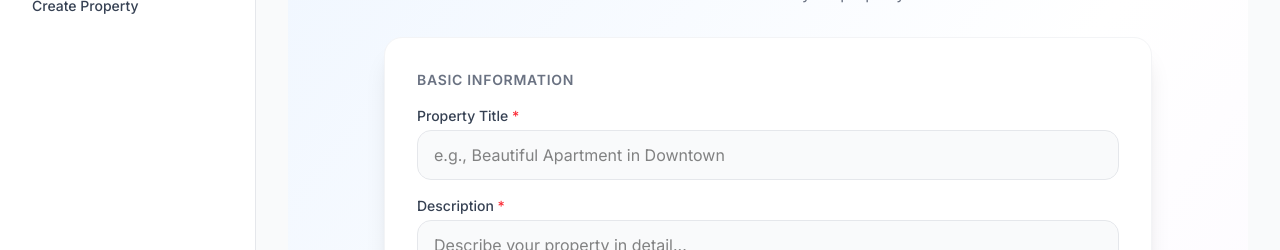
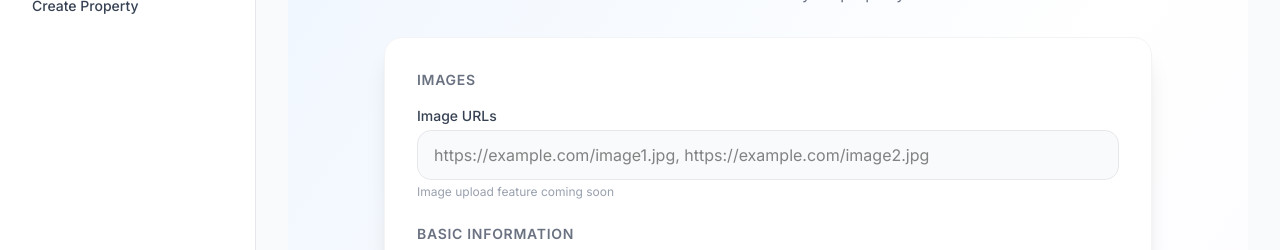
Before and after one commit to EmonMridha/Level-02-Assignment-05, a Next.js app: page /landlord-dashboard/properties/create in a window 1280 px wide. Shown: the part 260-510 px from the top of the page. Built offline with nearby package versions, Linux system fonts and the light colour scheme; no server answers.

Commit message:
added toast in the create property page

```diff
--- a/app/(dashboardGroup)/landlord-dashboard/_actions/createPropertyAction.ts
+++ b/app/(dashboardGroup)/landlord-dashboard/_actions/createPropertyAction.ts
@@ -1,7 +1,6 @@
 'use server'
 
 import { revalidatePath } from 'next/cache'
-import { redirect } from 'next/navigation'
 import { createProperty } from '@/lib/services/propertyService'
 import { z } from 'zod'
 
@@ -35,7 +34,6 @@ const propertySchema = z.object({
 })
 
 export async function createPropertyAction(formData: FormData) {
-    // Extract data from formData FIRST
     const rawData = {
         title: formData.get('title') as string,
         description: formData.get('description') as string,
@@ -50,13 +48,9 @@ export async function createPropertyAction(formData: FormData) {
         categoryId: formData.get('categoryId') as string,
     }
 
-    console.log("📦 Raw form data:", rawData);
-
-    // Validate
     try {
         const validatedData = propertySchema.parse(rawData)
 
-        // Send with isAvailable (backend will ignore it if not needed)
         const backendData = {
             title: validatedData.title,
             description: validatedData.description,
@@ -67,14 +61,27 @@ export async function createPropertyAction(formData: FormData) {
             bathrooms: validatedData.bathrooms,
             amenities: validatedData.amenities,
             categoryId: validatedData.categoryId,
-            isAvailable: true, // Add this to match the type
+            isAvailable: true,
         }
         await createProperty(backendData)
 
         revalidatePath('/landlord-dashboard/properties')
-        redirect('/landlord-dashboard/properties?created=true')
+        return { success: true, message: 'Property created successfully!' }
     } catch (error) {
-
+        if (error instanceof z.ZodError) {
+            const formattedErrors = error.issues.reduce<Record<string, string>>(
+                (acc, issue) => {
+                    const path = issue.path.join('.')
+                    acc[path] = issue.message
+                    return acc
+                },
+                {}
+            )
+            throw new Error(JSON.stringify({
+                message: 'Validation failed',
+                errors: formattedErrors
+            }))
+        }
         throw error
     }
 }
--- a/app/(dashboardGroup)/landlord-dashboard/properties/create/page.tsx
+++ b/app/(dashboardGroup)/landlord-dashboard/properties/create/page.tsx
@@ -57,9 +57,12 @@ const CreatePropertyPage = () => {
             formDataToSend.append(key, String(value))
         })
 
-      await createPropertyAction(formDataToSend)
-      toast.success('Property created successfully! 🎉')
+        const result = await createPropertyAction(formDataToSend)
+
+        if (result.success) {
+            toast.success(result.message || 'Property created successfully! 🎉')
             router.push('/landlord-dashboard/properties')
+        }
     } catch (error: unknown) {
         try {
             const errorData = JSON.parse((error as Error).message)
@@ -97,6 +100,23 @@ const CreatePropertyPage = () => {
         {/* Form Card */}
         <div className="bg-white rounded-2xl shadow-xl overflow-hidden border border-gray-100">
           <form onSubmit={handleSubmit} className="p-8 space-y-6">
+
+            {/* Image URLs - Non-functional */}
+            <div>
+              <h2 className="text-sm font-semibold text-gray-500 uppercase tracking-wider mb-4">Images</h2>
+              <div>
+                <label className="block text-sm font-medium text-gray-700 mb-1">
+                  Image URLs
+                </label>
+                <input
+                  name="images"
+                  placeholder="https://example.com/image1.jpg, https://example.com/image2.jpg"
+                  className="w-full px-4 py-3 bg-gray-50 border border-gray-200 rounded-xl focus:outline-none focus:ring-2 focus:ring-blue-500 focus:border-transparent transition-all cursor-not-allowed"
+                  disabled
+                />
+                <p className="text-xs text-gray-400 mt-1">Image upload feature coming soon</p>
+              </div>
+            </div>
 
             {/* Basic Information Section */}
             <div>
--- a/app/(dashboardGroup)/landlord-dashboard/properties/page.tsx
+++ b/app/(dashboardGroup)/landlord-dashboard/properties/page.tsx
@@ -25,9 +25,8 @@ const LandlordProperties = async ({
             <div key={property.id} className="bg-white rounded-lg shadow p-6 hover:shadow-md transition-shadow">
               <div className="flex justify-between items-start mb-3">
                 <h3 className="text-lg font-semibold text-gray-800">{property.title}</h3>
-                <span className={`px-2 py-1 text-xs rounded ${
-                  property.isAvailable ? 'bg-green-100 text-green-700' : 'bg-gray-100 text-gray-700'
-                }`}>
+                <span className={`px-2 py-1 text-xs rounded ${property.isAvailable ? 'bg-green-100 text-green-700' : 'bg-gray-100 text-gray-700'
+                  }`}>
                   {property.isAvailable ? '✓ Available' : '✗ Unavailable'}
                 </span>
               </div>
```
Lines whose indentation alone changed are shown as unchanged.
